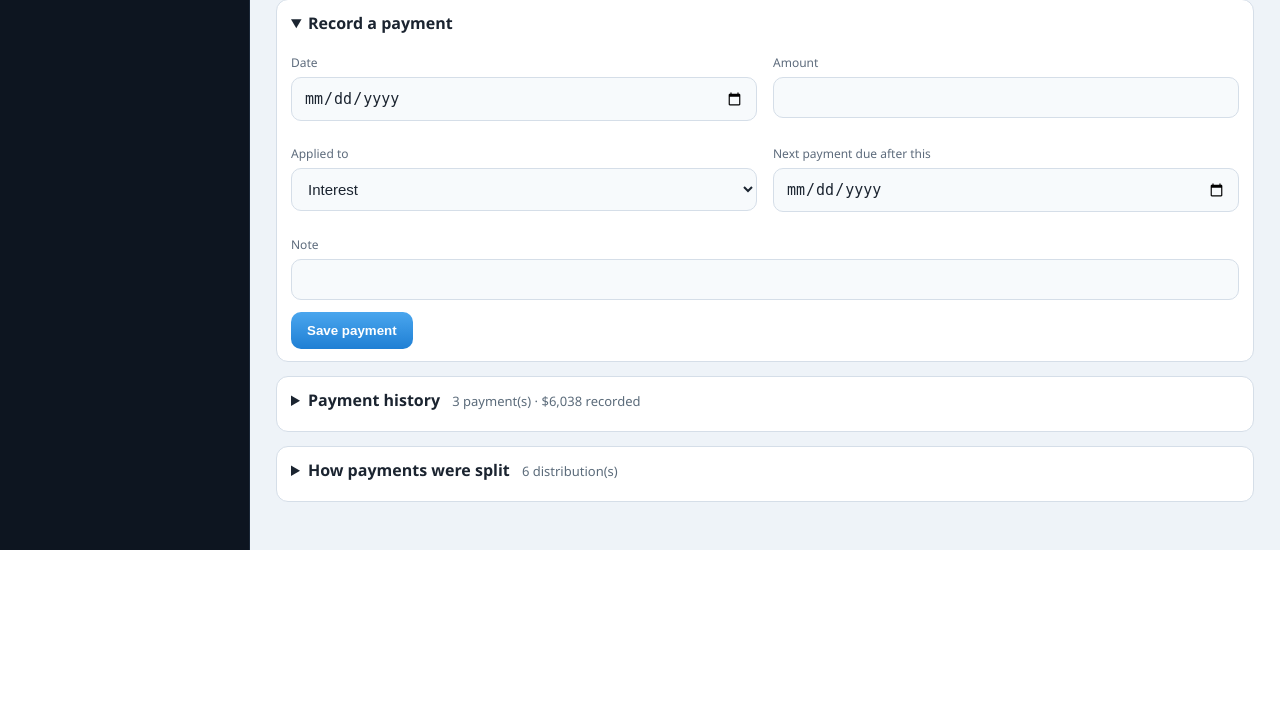
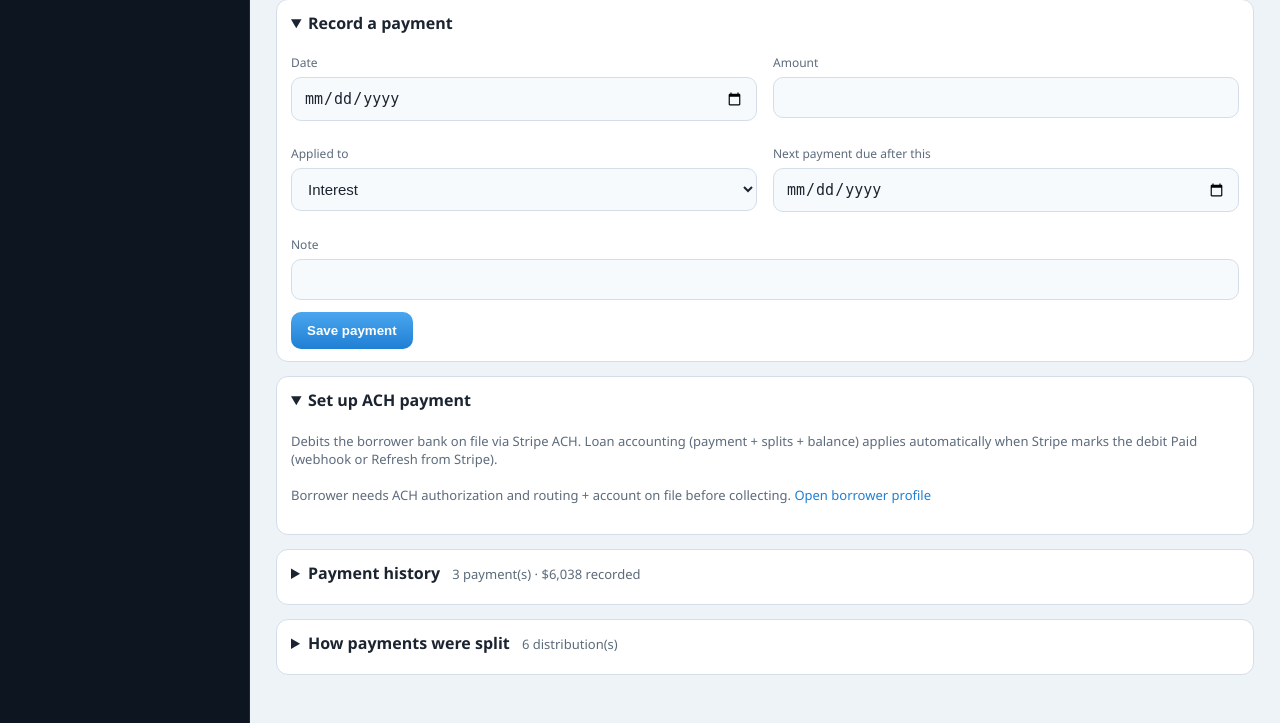
Before and after one commit to johnbritton76-bit/brittco-capital, a Flask app: page /loans/1 in a window 1280 px wide. Shown: the part 959-1682 px from the top of the page. Before the commit the page ends 1509 px from the top, so only its background shows below. Run offline with Flask 3, Linux system fonts and the light colour scheme; the visitor is signed in with stand-in values (Sample User, id 1); data comes from the database, SQL or seed files in the repository; data that the repository does not hold is empty.

Commit message:
Add Set up ACH payment on loans; auto-apply loan accounting when Stripe succeeds

```diff
--- a/templates/loan_detail.html
+++ b/templates/loan_detail.html
@@ -476,6 +476,67 @@ details.box>summary .peek{font-weight:400;color:#5b6b7a;font-size:13px;margin-le
     <div class="span-2"><button class="btn" type="submit">Save payment</button></div>
   </form>
 </details>
+
+<details class="box" open>
+  <summary>Set up ACH payment</summary>
+  <p class="hint">
+    Debits the borrower bank on file via Stripe ACH.
+    Loan accounting (payment + splits + balance) applies automatically when Stripe marks the debit Paid
+    (webhook or Refresh from Stripe).
+  </p>
+  {% set bank_ok = borrower and borrower.bank_routing and borrower.bank_account %}
+  {% set auth_ok = borrower and borrower.ach_authorized %}
+  {% if not stripe_ready %}
+  <p class="hint">Stripe is not configured (set STRIPE_SECRET_KEY on the server).</p>
+  {% elif not borrower %}
+  <p class="hint">No borrower linked to this loan.</p>
+  {% elif not auth_ok or not bank_ok %}
+  <p class="hint">
+    Borrower needs ACH authorization and routing + account on file before collecting.
+    {% if borrower %}
+    <a href="{{ url_for('borrower_detail', bid=borrower.id) }}">Open borrower profile</a>
+    {% endif %}
+  </p>
+  {% else %}
+  <p class="hint">
+    Bank on file ends …{{ (borrower.bank_account or '')[-4:] }}
+    · routing …{{ (borrower.bank_routing or '')[-4:] }}
+    · authorized
+  </p>
+  <form method="post" action="{{ url_for('loan_ach_collect', lid=loan.id) }}" class="form-grid">
+    <div><label>Amount</label><input name="amount" type="number" step="0.01" min="0.01" required></div>
+    <div><label>Applied to</label>
+      <select name="applied_to"><option>Interest</option><option>Principal</option><option>Fees</option><option>Brittco fee</option></select>
+    </div>
+    <div class="span-2"><label>Note (optional)</label><input name="note"></div>
+    <div class="span-2"><button class="btn" type="submit">Collect ACH payment</button></div>
+  </form>
+  {% endif %}
+
+  {% if ach_transfers %}
+  <table class="table" style="margin-top:12px">
+    <tr><th>When</th><th>Amount</th><th>Applied</th><th>Status</th><th>Stripe</th><th>Payment #</th><th></th></tr>
+    {% for t in ach_transfers %}
+    <tr>
+      <td>{{ t.created_at }}</td>
+      <td>${{ "{:,.2f}".format(t.amount or 0) }}</td>
+      <td>{{ t.applied_to or "—" }}</td>
+      <td>{{ t.status }}</td>
+      <td style="font-size:12px">{{ t.stripe_id or "—" }}</td>
+      <td>{{ t.payment_id or "—" }}</td>
+      <td>
+        {% if t.stripe_id %}
+        <form method="post" action="{{ url_for('ach_refresh_stripe', tid=t.id) }}" style="display:inline">
+          <button class="btn ghost" type="submit">Refresh</button>
+        </form>
+        {% endif %}
+      </td>
+    </tr>
+    {% endfor %}
+  </table>
+  {% endif %}
+</details>
+
 <details class="box">
   <summary>Payment history <span class="peek">{{ payments|length }} payment(s) · ${{ "{:,.0f}".format(perf.paid) }} recorded</span></summary>
 
```
